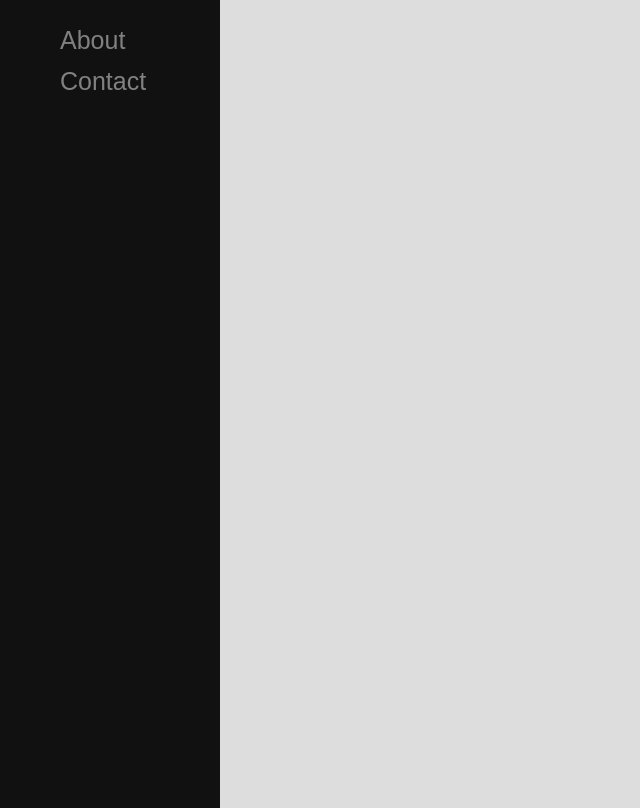
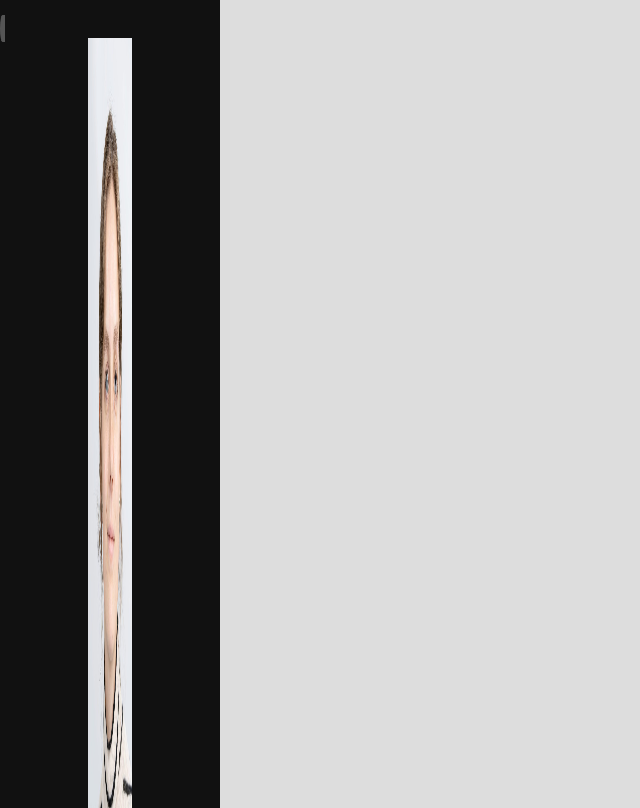
Before and after one commit to EllenSirks/EllenSirks.github.io, a plain HTML site: page index.html in a window 1280 px wide. Shown: the whole page, without its empty margins (0-640 px from the left). Drawn offline with Linux system fonts and the light colour scheme.

Commit message:
Update index.html

```diff
--- a/index.html
+++ b/index.html
@@ -21,10 +21,11 @@
 
 <!-- Side navigation -->
 <div class="sidenav">
-
-<!-- <img class="circular--square" src="images/headshot.jpeg" alt="headshot" width="100px" height="10px"> -->
-  <a href="#">About</a>
-  <a href="#">Contact</a>
+<span class="circular--square">
+<img src="images/headshot.jpeg" alt="headshot">
+</span>
+<a href="#">About</a>
+<a href="#">Contact</a>
 </div>
 
 <!-- JavaScript -->
```
